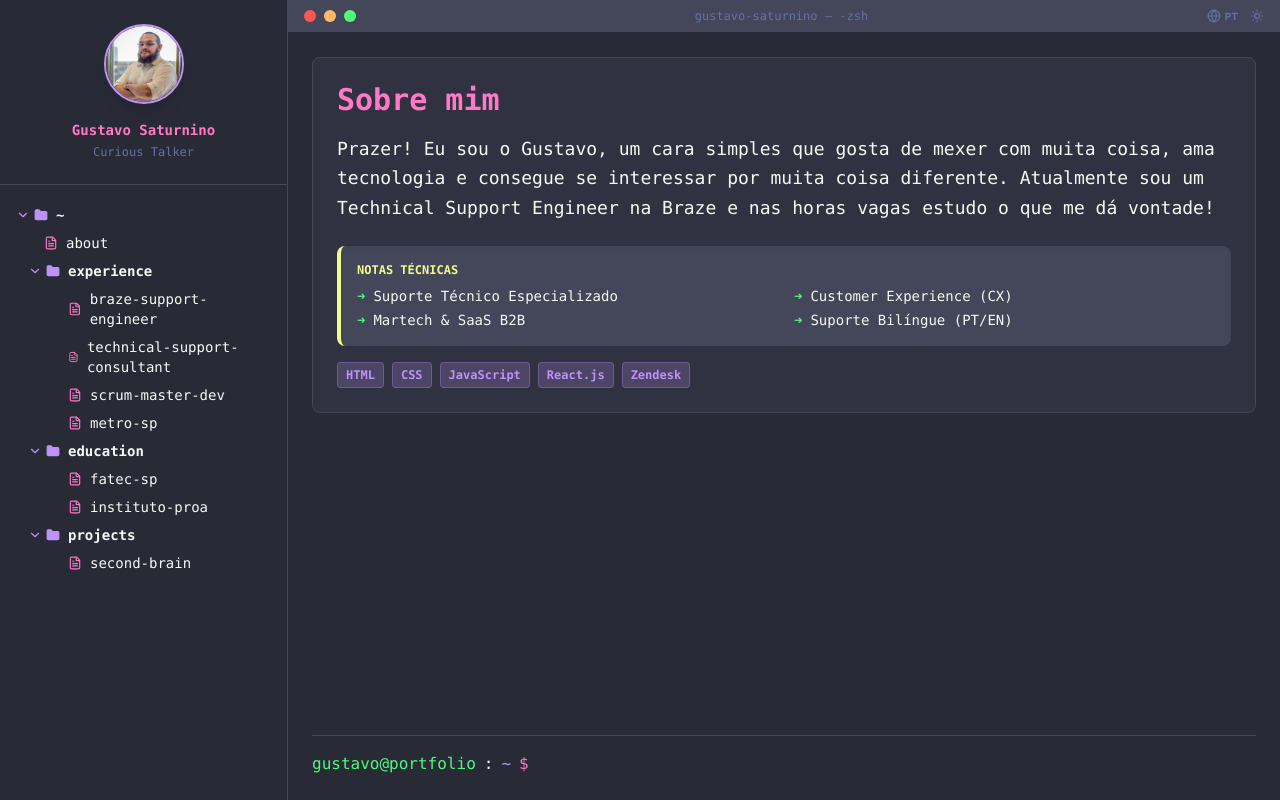
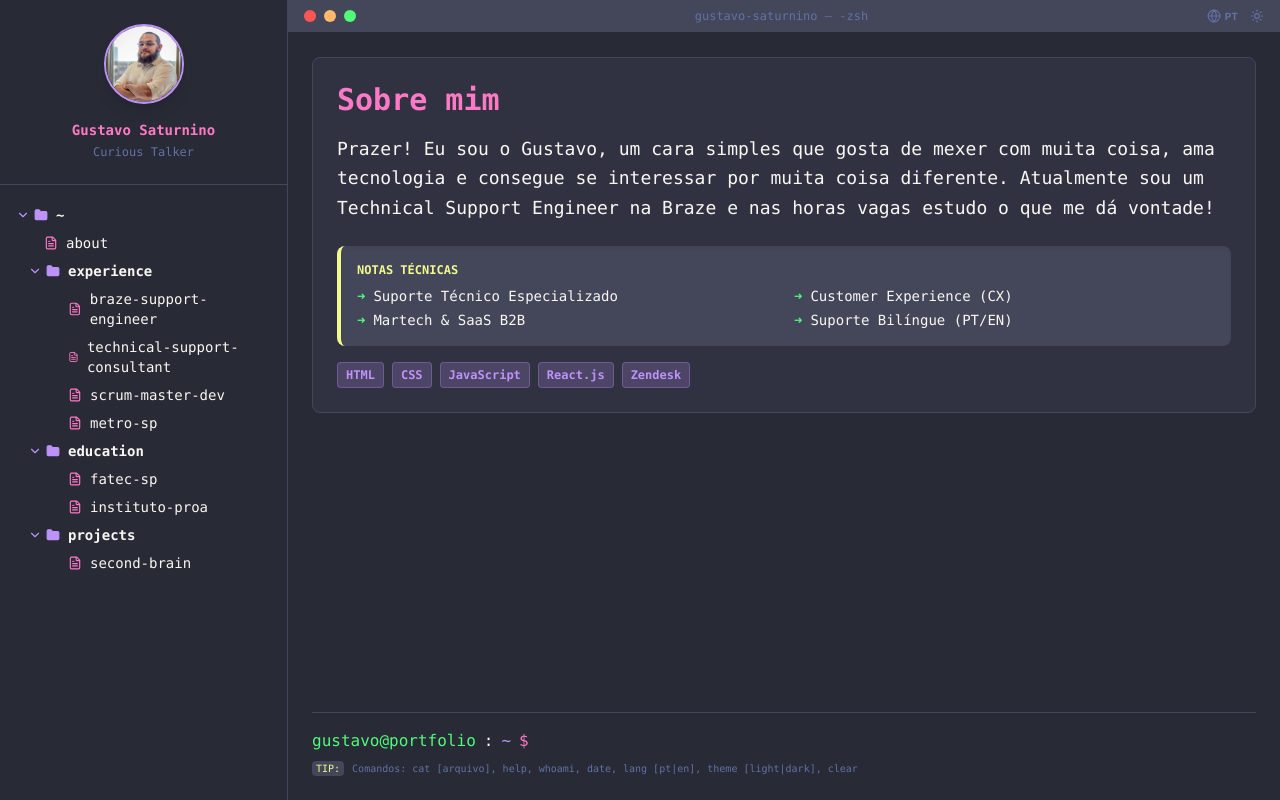
Before and after one commit to Gussatt/portfolio, a Next.js app: page / in a window 1280 px wide. Built offline with nearby package versions, Linux system fonts and the light colour scheme.

Commit message:
feat: add command tips and right-arrow filename autosuggestion

```diff
--- a/src/app/page.js
+++ b/src/app/page.js
@@ -199,7 +199,24 @@ export default function Home() {
           </div>
         </div>
 
-        <TerminalCommandInput onCommand={handleCommand} />
+        <div className="flex-shrink-0">
+          <TerminalCommandInput
+            onCommand={handleCommand}
+            availableFiles={Object.values(currentData.root.children).reduce((acc, curr) => {
+              const getFiles = (obj) => {
+                if (obj.type === 'file') return [obj.name];
+                if (obj.children) return Object.values(obj.children).flatMap(getFiles);
+                return [];
+              };
+              return [...acc, ...getFiles(curr)];
+            }, [])}
+            lang={lang}
+          />
+          <div className="mt-2 text-[10px] text-dracula-comment font-mono flex items-center space-x-2">
+            <span className="bg-dracula-selection px-1 rounded text-dracula-yellow">TIP:</span>
+            <span>{lang === 'pt' ? 'Comandos: cat [arquivo], help, whoami, date, lang [pt|en], theme [light|dark], clear' : 'Commands: cat [file], help, whoami, date, lang [pt|en], theme [light|dark], clear'}</span>
+          </div>
+        </div>
       </div>
     </TerminalLayout>
   );
--- a/src/components/TerminalCommandInput.js
+++ b/src/components/TerminalCommandInput.js
@@ -1,29 +1,68 @@
-import { useState } from 'react';
+import { useState, useEffect } from 'react';
 
-export default function TerminalCommandInput({ onCommand, currentPath = '~' }) {
+export default function TerminalCommandInput({ onCommand, currentPath = '~', availableFiles = [], lang = 'en' }) {
   const [input, setInput] = useState('');
+  const [suggestion, setSuggestion] = useState('');
+
+  useEffect(() => {
+    const parts = input.split(' ');
+    if (parts[0] === 'cat' && parts[1] !== undefined) {
+      const search = parts.slice(1).join(' ');
+      if (search) {
+        const found = availableFiles.find(f => f.startsWith(search));
+        if (found && found !== search) {
+          setSuggestion(found.slice(search.length));
+        } else {
+          setSuggestion('');
+        }
+      } else {
+        setSuggestion('');
+      }
+    } else {
+      setSuggestion('');
+    }
+  }, [input, availableFiles]);
 
   const handleSubmit = (e) => {
     e.preventDefault();
     if (input.trim()) {
       onCommand(input.trim());
       setInput('');
+      setSuggestion('');
+    }
+  };
+
+  const handleKeyDown = (e) => {
+    if (e.key === 'ArrowRight' && suggestion) {
+      setInput(input + suggestion);
+      setSuggestion('');
     }
   };
 
   return (
     <div className="mt-4 border-t border-dracula-selection pt-4">
-      <form onSubmit={handleSubmit} className="flex items-center space-x-2">
+      <form onSubmit={handleSubmit} className="flex items-center space-x-2 relative">
         <span className="text-dracula-green">gustavo@portfolio</span>
         <span className="text-dracula-fg">:</span>
         <span className="text-dracula-purple">{currentPath}</span>
         <span className="text-dracula-pink">$</span>
-        <input
-          autoFocus
-          className="bg-transparent border-none outline-none flex-1 text-dracula-fg font-mono"
-          value={input}
-          onChange={(e) => setInput(e.target.value)}
-        />
+        <div className="relative flex-1 flex items-center">
+          <input
+            autoFocus
+            className="bg-transparent border-none outline-none flex-1 text-dracula-fg font-mono z-10"
+            value={input}
+            onChange={(e) => setInput(e.target.value)}
+            onKeyDown={handleKeyDown}
+            spellCheck="false"
+            autoComplete="off"
+          />
+          {suggestion && (
+            <div className="absolute left-0 pointer-events-none text-dracula-comment font-mono flex">
+              <span className="invisible whitespace-pre">{input}</span>
+              <span>{suggestion}</span>
+            </div>
+          )}
+        </div>
       </form>
     </div>
   );
```
